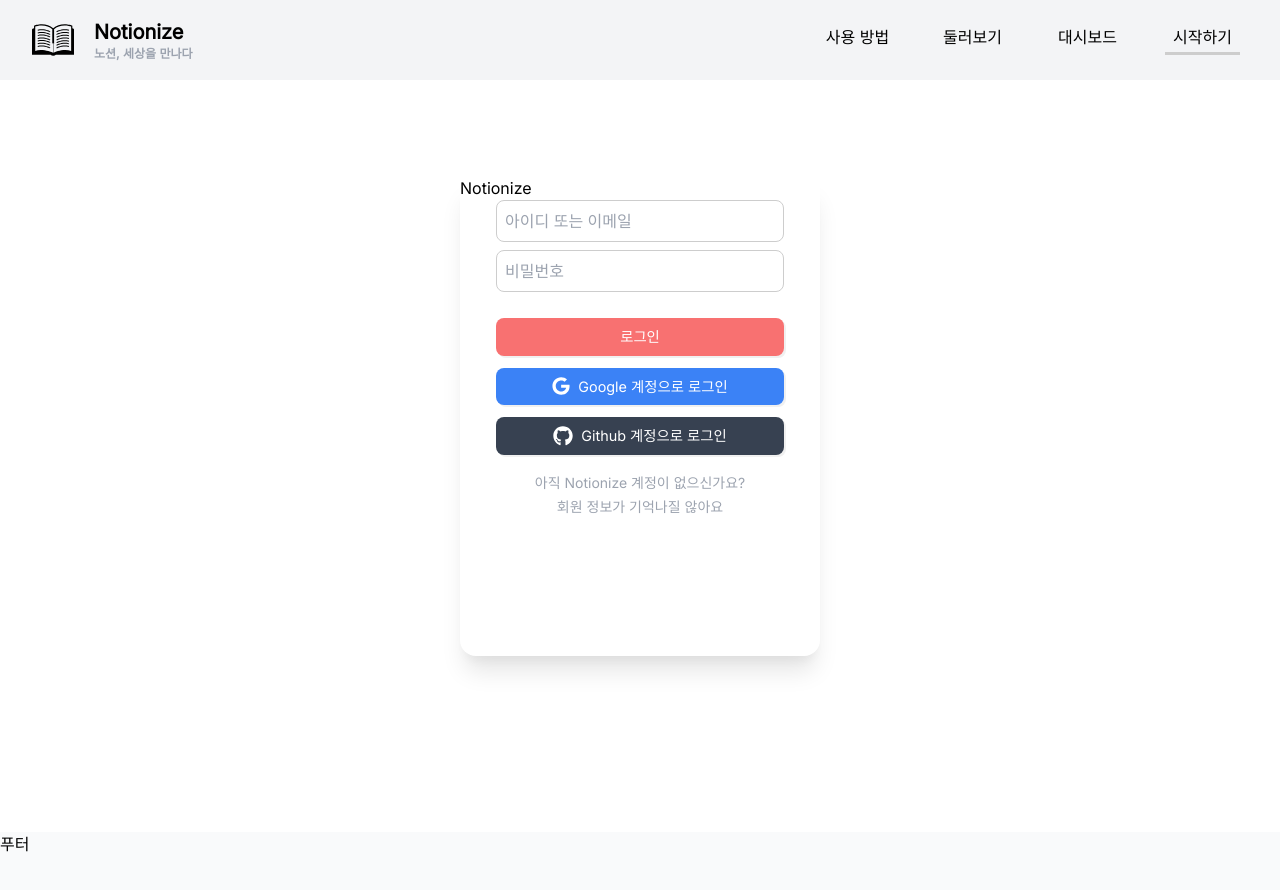
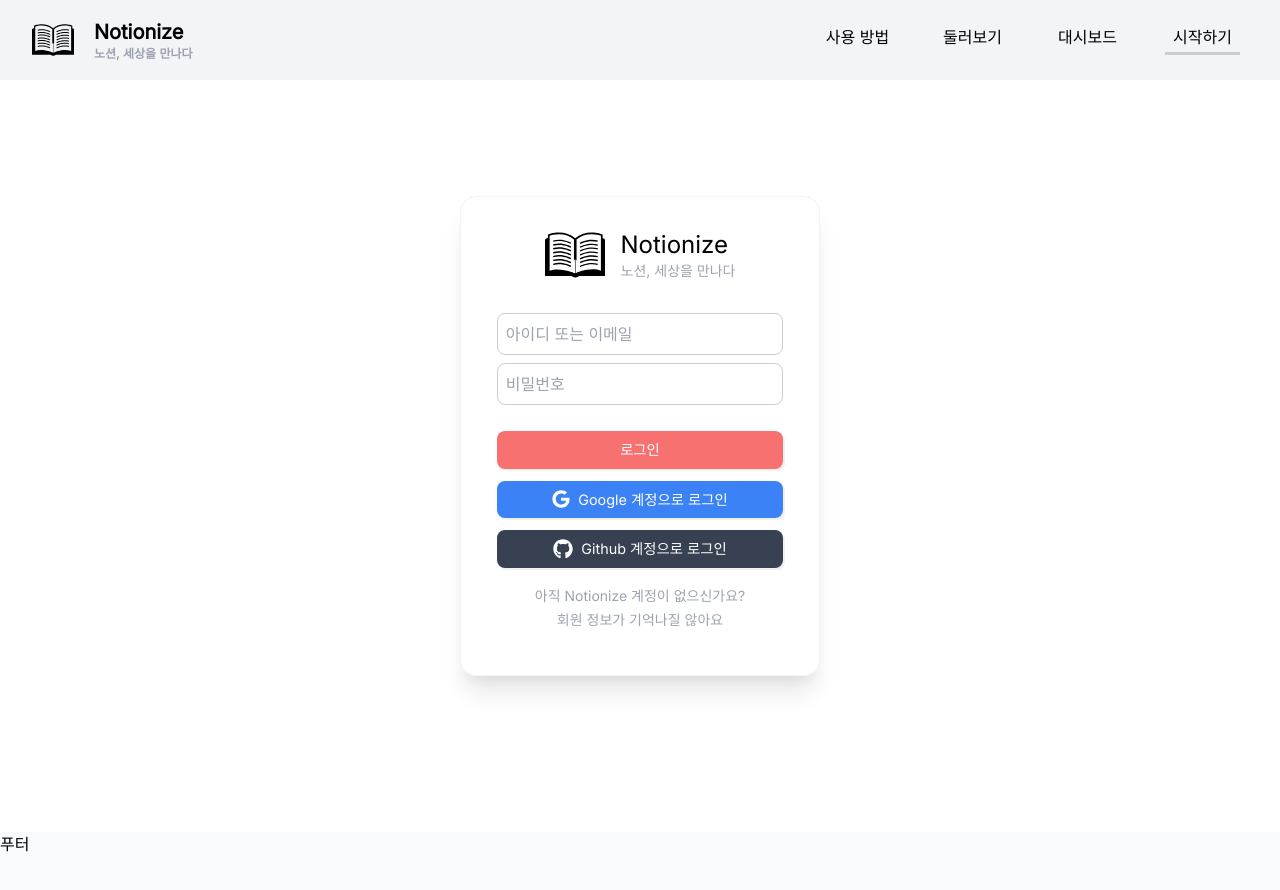
Before and after one commit to C17AN/notionize, a Next.js app: page /login in a window 1280 px wide. Shown: the top 890 px of the page. Built offline with nearby package versions, Linux system fonts and the light colour scheme; no server answers; a web font is replaced by a local one.

Commit message:
style: 로그인 UI 고도화

```diff
--- /dev/null
+++ b/components/grassField/grassField.tsx
@@ -0,0 +1,9 @@
+import React from "react";
+
+interface Props {}
+
+const grassField = (props: Props) => {
+  return <div></div>;
+};
+
+export default grassField;
--- a/pages/instruction.tsx
+++ b/pages/instruction.tsx
@@ -5,7 +5,17 @@ import Container from "../components/layout/container";
 interface Props {}
 
 const instruction = (props: Props) => {
-  return <Container></Container>;
+  return (
+    <Container>
+      <h1 className="text-3xl font-bold my-3">How to Notionize?</h1>
+      <p className="text-gray-600">
+        Notionize는 블로그가 아닌 노션에 기록을 남기시는 분들을 위한 서비스입니다.
+        <br />
+        튜토리얼을 마치면
+      </p>
+      <h2 className="text-2xl my-3">STEP 1. 데이터베이스 생성하기</h2>
+    </Container>
+  );
 };
 
 export default instruction;
--- a/pages/login.tsx
+++ b/pages/login.tsx
@@ -6,14 +6,21 @@ import React from "react";
 import styled from "styled-components";
 import Container from "../components/layout/container";
 import Router, { useRouter } from "next/router";
+import Image from "next/image";
 
 interface Props {}
 
 const login = (props: Props) => {
   return (
     <Container>
-      <LoginContainer className="shadow-xl min-w-[360px] min-h-[480px] rounded-2xl">
-        <h2>Notionize</h2>
+      <LoginContainer className="shadow-xl mt-10 border border-gray-100 min-w-[360px] min-h-[480px] rounded-2xl">
+        <div className="flex p-5 my-2 justify-center items-center">
+          <Image src="/logo.svg" width={60} height={60} />
+          <div className="ml-4">
+            <h2 className="text-2xl">Notionize</h2>
+            <h6 className="text-gray-400 text-sm">노션, 세상을 만나다</h6>
+          </div>
+        </div>
         <form className="flex flex-col items-center">
           <div className="flex flex-col items-center min-w-[80%] mb-5">
             <FormTextInput type="text" placeholder="아이디 또는 이메일" className="mb-2" />
--- a/pages/profile.tsx
+++ b/pages/profile.tsx
@@ -1,6 +1,7 @@
 import { NextApiRequest, NextApiResponse } from "next";
 import { getSession, signOut } from "next-auth/client";
 import React from "react";
+import styled from "styled-components";
 import Container from "../components/layout/container";
 
 interface Props {}
@@ -10,7 +11,16 @@ const profile = ({ session }) => {
 
   return (
     <Container>
-      <h1>{session.user.name}님의 프로필</h1>
+      <h1 className="text-3xl font-bold">{session.user.name}님의 프로필</h1>
+      <InputInfoContainer>
+        <label htmlFor="id">이름</label>
+        <input id="id" placeholder="이름" />
+      </InputInfoContainer>
+      <InputInfoContainer>
+        <label htmlFor="id">아이디</label>
+        <input id="id" placeholder="아이디" />
+      </InputInfoContainer>
+      <h2 className="text-2xl font-bold">작성 태그</h2>
       <button onClick={() => signOut({ callbackUrl: "/" })}>로그아웃</button>
     </Container>
   );
@@ -24,6 +34,12 @@ export async function getServerSideProps(ctx) {
   };
 }
 
+const InputInfoContainer = styled.div`
+  display: flex;
+  min-width: 300px;
+  border: 1px solid #cdcdcd;
+`;
+
 // export const getServerSideProps = async (req: NextApiRequest, res: NextApiResponse) => {
 //   const session = await getSession({ req });
 //   console.log(session);
```
Also changed, not shown: public/images/login/greeting.svg (added).
